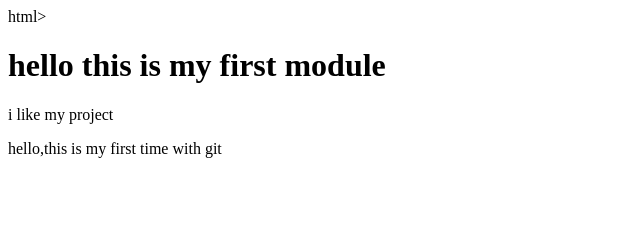
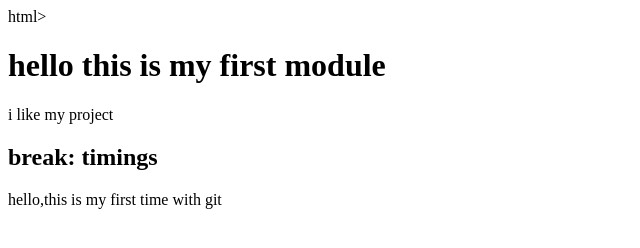
Before and after one commit to jeevithahc/bread.com, a plain HTML site: page bread.com/break.html in a window 1280 px wide. Shown: the whole page, without its empty margins (0-640 px from the left). Drawn offline with Linux system fonts and the light colour scheme.

Commit message:
modified

```diff
--- a/bread.com/break.html
+++ b/bread.com/break.html
@@ -5,6 +5,7 @@ html>
     <body>
     <h1>hello this is my first module</h1>
     <p>i like my project</p>
+        <h2>break: timings</h2>
         <p>hello,this is my first time with git</p>
         </body>
 </html>
```
